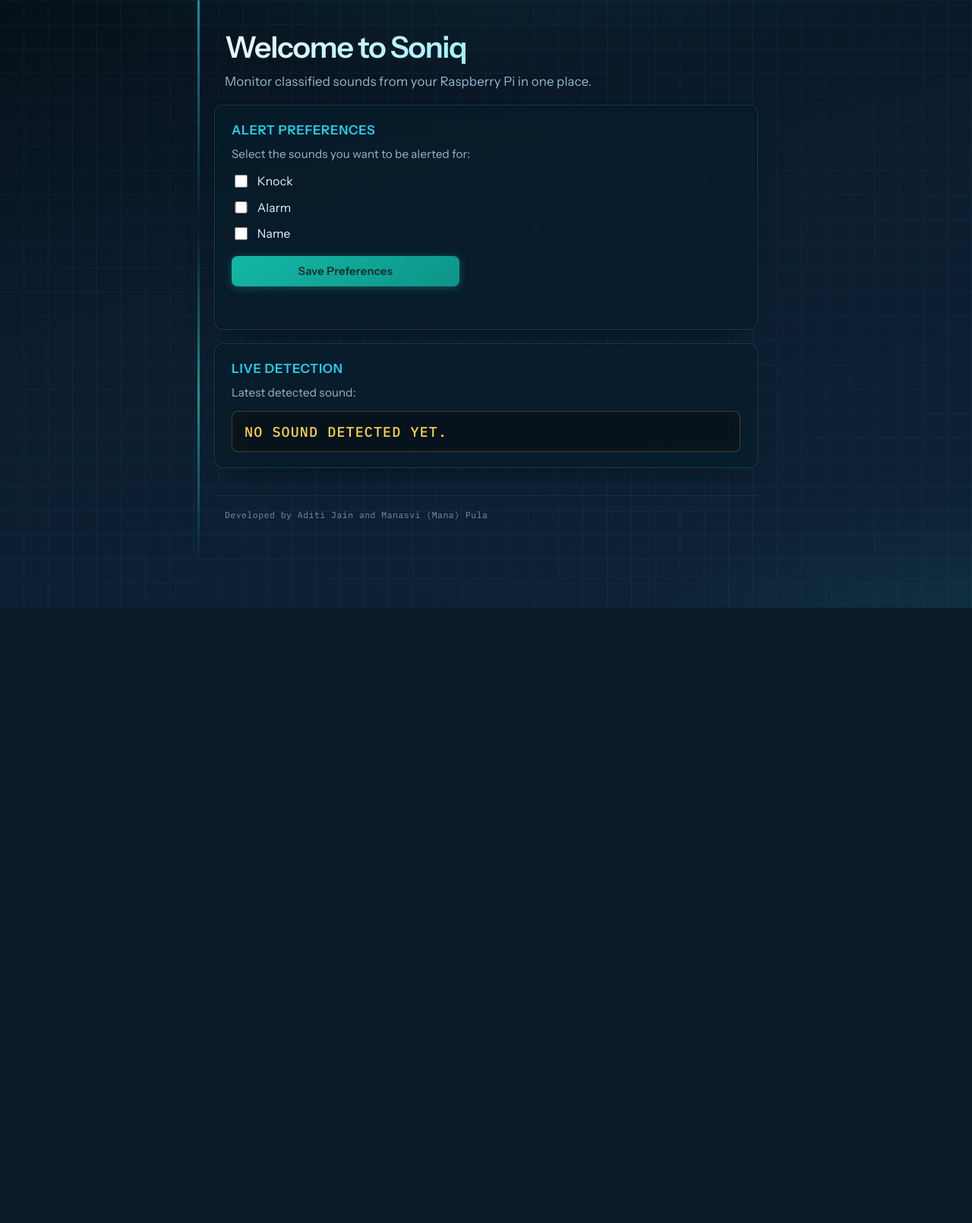
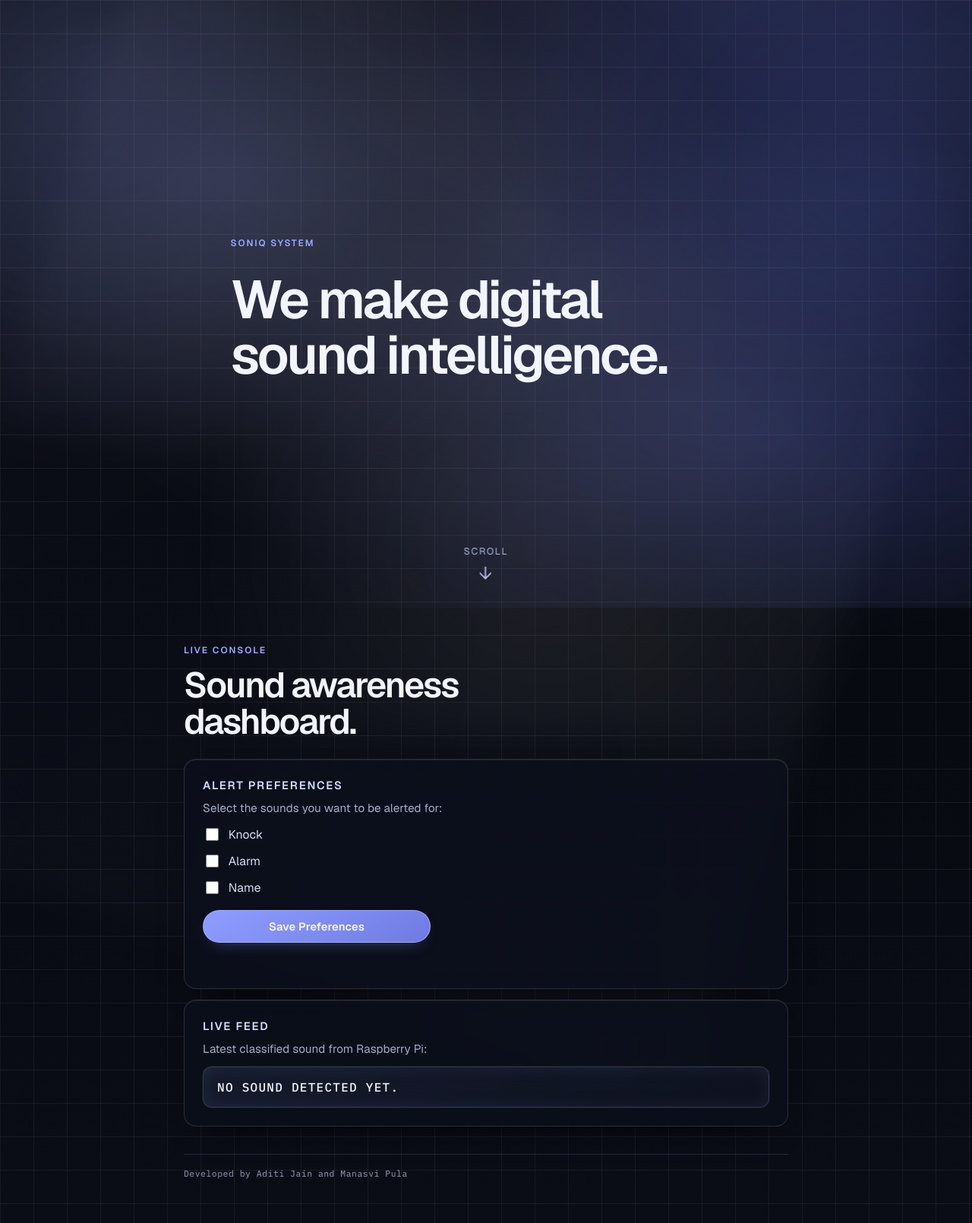
Before and after one commit to aditii-jain/soniq, a Flask app: page / in a window 1280 px wide. Shown: the whole page at 76% size. Before the commit the page ends 800 px from the top, so only its background shows below. Run offline with Flask 3, Linux system fonts and the light colour scheme; data that the repository does not hold is empty.

Commit message:
pi to webapp connection

```diff
--- a/static/app.js
+++ b/static/app.js
@@ -6,6 +6,8 @@ const startRecordingBtn = document.getElementById("start-recording-btn");
 const stopRecordingBtn = document.getElementById("stop-recording-btn");
 const recordingStatus = document.getElementById("recording-status");
 const latestDetection = document.getElementById("latest-detection");
+const introSection = document.getElementById("intro");
+const consoleSection = document.getElementById("console");
 
 let audioContext = null;
 let mediaStream = null;
@@ -150,13 +152,46 @@ async function refreshStatus() {
     const data = await res.json();
     const detection = data.last_detection;
     if (detection && detection.sound) {
-      latestDetection.textContent = `${detection.sound}`;
+      const scoreSuffix =
+        typeof detection.score === "number" ? ` (${detection.score.toFixed(2)})` : "";
+      latestDetection.textContent = `${detection.sound}${scoreSuffix}`;
     }
   } catch (err) {
     // Keep UI quiet if backend is temporarily unavailable.
   }
 }
 
+function smoothScrollToConsole() {
+  if (!consoleSection) return;
+
+  const startY = window.scrollY;
+  const targetY = consoleSection.offsetTop;
+  const distance = targetY - startY;
+  if (Math.abs(distance) < 8) return;
+
+  const durationMs = 1800;
+  const startTs = performance.now();
+
+  const step = (now) => {
+    const elapsed = now - startTs;
+    const progress = Math.min(1, elapsed / durationMs);
+    const eased = 1 - (1 - progress) ** 3;
+    window.scrollTo(0, startY + distance * eased);
+    if (progress < 1) requestAnimationFrame(step);
+  };
+
+  requestAnimationFrame(step);
+}
+
+function setupAutoIntroScroll() {
+  if (!introSection || !consoleSection) return;
+  window.scrollTo(0, 0);
+  window.setTimeout(() => {
+    smoothScrollToConsole();
+  }, 650);
+}
+
 updateNameSectionVisibility();
+setupAutoIntroScroll();
 refreshStatus();
 setInterval(refreshStatus, 2000);
--- a/static/styles.css
+++ b/static/styles.css
@@ -1,21 +1,18 @@
-/* Soniq — sound + EE lab aesthetic */
+/* Soniq — dark robotic aesthetic */
 
 :root {
-  --bg-deep: #061018;
-  --bg-mid: #0c1c2e;
-  --bg-accent: #0e2438;
-  --grid-line: rgba(56, 189, 248, 0.06);
-  --card-bg: rgba(8, 28, 42, 0.72);
-  --card-border: rgba(34, 211, 238, 0.22);
-  --text: #e8f4fc;
-  --text-muted: #94b8cc;
-  --accent-cyan: #22d3ee;
-  --accent-teal: #2dd4bf;
-  --scope-amber: #fcd34d;
-  --scope-green: #6ee7b7;
-  --btn-bg: linear-gradient(145deg, #14b8a6, #0d9488);
-  --btn-text: #042f2e;
-  --font-ui: "Instrument Sans", system-ui, sans-serif;
+  --bg: #05060b;
+  --bg-2: #0a0d16;
+  --panel: rgba(12, 16, 28, 0.72);
+  --panel-border: rgba(181, 194, 232, 0.18);
+  --panel-shadow: 0 24px 44px -28px rgba(0, 0, 0, 0.9);
+  --text: #f2f5ff;
+  --text-muted: #a2adc8;
+  --accent: #9ba8ff;
+  --line: rgba(255, 255, 255, 0.055);
+  --btn-bg: linear-gradient(145deg, #8f9dff, #6f7be2);
+  --btn-text: #f7f9ff;
+  --font-ui: "Geist", system-ui, sans-serif;
   --font-mono: "IBM Plex Mono", ui-monospace, monospace;
 }
 
@@ -28,105 +25,189 @@
 body {
   margin: 0;
   min-height: 100vh;
+  position: relative;
   font-family: var(--font-ui);
   font-weight: 400;
   color: var(--text);
-  letter-spacing: 0.01em;
-  /* Oscilloscope-style grid over deep panel; cyan/teal glow like a scope trace */
-  background-color: var(--bg-deep);
+  letter-spacing: 0.005em;
+  background-color: var(--bg);
   background-image:
-    repeating-linear-gradient(
-      0deg,
-      transparent,
-      transparent 31px,
-      var(--grid-line) 31px,
-      var(--grid-line) 32px
-    ),
-    repeating-linear-gradient(
-      90deg,
-      transparent,
-      transparent 31px,
-      var(--grid-line) 31px,
-      var(--grid-line) 32px
-    ),
-    radial-gradient(ellipse 110% 75% at 50% -25%, rgba(34, 211, 238, 0.14), transparent 52%),
-    radial-gradient(ellipse 70% 55% at 100% 110%, rgba(45, 212, 191, 0.09), transparent 50%),
-    linear-gradient(165deg, var(--bg-deep) 0%, var(--bg-mid) 42%, var(--bg-accent) 100%);
+    linear-gradient(var(--line) 1px, transparent 1px),
+    linear-gradient(90deg, var(--line) 1px, transparent 1px),
+    radial-gradient(circle at 80% -10%, rgba(130, 142, 255, 0.2), transparent 32%),
+    linear-gradient(180deg, var(--bg) 0%, var(--bg-2) 100%);
+  background-size: 44px 44px, 44px 44px, auto, auto;
+  overflow-x: hidden;
+}
+
+body::before,
+body::after {
+  content: "";
+  position: fixed;
+  inset: -18%;
+  pointer-events: none;
+  z-index: -1;
+  filter: blur(20px) saturate(130%);
+}
+
+body::before {
+  background:
+    radial-gradient(circle at 22% 22%, rgba(160, 176, 255, 0.16), transparent 32%),
+    radial-gradient(circle at 78% 35%, rgba(95, 112, 230, 0.2), transparent 38%),
+    radial-gradient(circle at 55% 78%, rgba(255, 255, 255, 0.07), transparent 34%);
+  mix-blend-mode: screen;
+  animation: glossDrift 16s ease-in-out infinite alternate;
+}
+
+body::after {
+  background:
+    conic-gradient(
+      from 30deg at 45% 45%,
+      rgba(255, 255, 255, 0.06),
+      rgba(129, 147, 255, 0.04),
+      rgba(255, 255, 255, 0.08),
+      rgba(90, 104, 210, 0.04),
+      rgba(255, 255, 255, 0.06)
+    );
+  opacity: 0.52;
+  animation: liquidRotate 22s linear infinite;
+}
+
+.intro {
+  position: relative;
+  min-height: 100vh;
+  display: grid;
+  place-content: center;
+  gap: 16px;
+  padding: 24px;
+  overflow: hidden;
+}
+
+.intro::before {
+  content: "";
+  position: absolute;
+  inset: -14%;
+  background:
+    radial-gradient(ellipse at 30% 35%, rgba(149, 161, 255, 0.18), transparent 38%),
+    radial-gradient(ellipse at 70% 65%, rgba(101, 116, 233, 0.2), transparent 40%),
+    radial-gradient(ellipse at 48% 50%, rgba(255, 255, 255, 0.08), transparent 45%);
+  filter: blur(8px);
+  animation: liquidShift 11s ease-in-out infinite alternate;
+  transform: scale(1.05);
+}
+
+.intro-noise {
+  position: absolute;
+  inset: 0;
+  background-image: linear-gradient(rgba(255, 255, 255, 0.03) 1px, transparent 1px),
+    linear-gradient(90deg, rgba(255, 255, 255, 0.03) 1px, transparent 1px);
+  background-size: 30px 30px;
+  mix-blend-mode: soft-light;
+  opacity: 0.5;
+}
+
+.intro > * {
+  position: relative;
+  z-index: 1;
+}
+
+.intro-title {
+  margin: 0;
+  max-width: 14ch;
+  font-size: clamp(2.1rem, 7vw, 4.4rem);
+}
+
+.intro-subtitle {
+  margin: 0;
+  color: var(--text-muted);
+  max-width: 46ch;
+  font-size: 1.04rem;
+  line-height: 1.5;
+}
+
+.scroll-cue {
+  position: absolute;
+  left: 50%;
+  bottom: 38px;
+  transform: translateX(-50%);
+  display: grid;
+  justify-items: center;
+  gap: 4px;
+  text-decoration: none;
+  color: #c6d1ff;
+  font-size: 0.78rem;
+  letter-spacing: 0.14em;
+  text-transform: uppercase;
+  opacity: 0.86;
+}
+
+.scroll-arrow {
+  font-size: 1.5rem;
+  line-height: 1;
+  animation: bounceArrow 1.4s ease-in-out infinite;
 }
 
 .container {
-  max-width: 760px;
+  max-width: 840px;
   margin: 0 auto;
-  padding: 40px 22px 56px;
-  position: relative;
+  padding: 48px 22px 56px;
 }
 
-.container::before {
-  content: "";
-  position: absolute;
-  inset: 0 auto 0 0;
-  width: 3px;
-  border-radius: 2px;
-  background: linear-gradient(
-    180deg,
-    var(--accent-cyan),
-    transparent 40%,
-    var(--accent-teal) 70%,
-    transparent
-  );
-  opacity: 0.65;
-  pointer-events: none;
+.hero {
+  margin-bottom: 24px;
+}
+
+.eyebrow {
+  margin: 0 0 14px;
+  font-size: 0.75rem;
+  font-weight: 600;
+  letter-spacing: 0.16em;
+  color: var(--accent);
+  text-transform: uppercase;
 }
 
 h1 {
-  margin: 0 0 10px;
-  padding-left: 14px;
-  font-size: clamp(1.85rem, 4vw, 2.45rem);
+  margin: 0;
+  font-size: clamp(1.8rem, 4.5vw, 2.9rem);
   font-weight: 600;
-  letter-spacing: -0.03em;
-  line-height: 1.15;
-  background: linear-gradient(105deg, #f0f9ff 0%, #a5f3fc 45%, #5eead4 100%);
-  -webkit-background-clip: text;
-  background-clip: text;
-  color: transparent;
+  letter-spacing: -0.045em;
+  line-height: 1.04;
+  max-width: 16ch;
 }
 
 .subtitle {
-  margin: 0 0 8px;
-  padding-left: 14px;
-  font-size: 1.05rem;
+  margin: 14px 0 0;
+  font-size: 1rem;
   font-weight: 400;
   color: var(--text-muted);
-  max-width: 34em;
+  max-width: 48ch;
   line-height: 1.5;
 }
 
 h2 {
   margin: 0 0 10px;
-  font-size: 1.05rem;
+  font-size: 0.92rem;
   font-weight: 600;
-  letter-spacing: 0.04em;
+  letter-spacing: 0.12em;
   text-transform: uppercase;
-  color: var(--accent-cyan);
+  color: #d2dcff;
 }
 
 .card {
-  background: var(--card-bg);
-  border: 1px solid var(--card-border);
-  border-radius: 12px;
-  padding: 22px 22px 20px;
-  margin-top: 18px;
-  box-shadow:
-    0 0 0 1px rgba(0, 0, 0, 0.35) inset,
-    0 20px 40px -24px rgba(0, 0, 0, 0.55);
-  backdrop-filter: blur(8px);
+  background: var(--panel);
+  border: 1px solid var(--panel-border);
+  border-radius: 16px;
+  padding: 24px;
+  margin-top: 14px;
+  box-shadow: var(--panel-shadow), 0 1px 0 rgba(255, 255, 255, 0.07) inset;
+  backdrop-filter: blur(10px);
 }
 
 .card p {
   margin: 0 0 12px;
   color: var(--text-muted);
   font-size: 0.95rem;
-  line-height: 1.55;
+  line-height: 1.5;
 }
 
 .card code {
@@ -134,8 +215,8 @@ h2 {
   font-size: 0.88em;
   padding: 0.12em 0.4em;
   border-radius: 4px;
-  background: rgba(34, 211, 238, 0.1);
-  color: var(--accent-teal);
+  background: rgba(155, 168, 255, 0.16);
+  color: #d8e0ff;
 }
 
 form {
@@ -149,12 +230,12 @@ label {
   gap: 10px;
   align-items: center;
   font-size: 0.98rem;
-  color: var(--text);
+  color: #d9e0f5;
   cursor: pointer;
 }
 
 label input[type="checkbox"] {
-  accent-color: var(--accent-teal);
+  accent-color: var(--accent);
   width: 1.05rem;
   height: 1.05rem;
 }
@@ -164,20 +245,20 @@ button {
   font-family: var(--font-ui);
   font-weight: 600;
   font-size: 0.92rem;
-  letter-spacing: 0.02em;
+  letter-spacing: 0.01em;
   background: var(--btn-bg);
   color: var(--btn-text);
-  border: none;
-  border-radius: 8px;
+  border: 1px solid rgba(176, 188, 255, 0.66);
+  border-radius: 999px;
   padding: 11px 18px;
   cursor: pointer;
-  box-shadow: 0 2px 12px rgba(20, 184, 166, 0.35);
+  box-shadow: 0 10px 22px -14px rgba(111, 123, 226, 0.7);
   transition: transform 0.12s ease, box-shadow 0.12s ease;
 }
 
 button:hover:not(:disabled) {
   transform: translateY(-1px);
-  box-shadow: 0 4px 20px rgba(20, 184, 166, 0.45);
+  box-shadow: 0 16px 28px -15px rgba(111, 123, 226, 0.85);
 }
 
 button:active:not(:disabled) {
@@ -200,22 +281,24 @@ button[disabled] {
   min-height: 24px;
   margin-top: 10px;
   font-size: 0.9rem;
-  color: var(--scope-green);
+  color: #92ffd4;
 }
 
 .detection {
   margin-top: 8px;
-  padding: 14px 16px;
+  padding: 16px 18px;
   font-family: var(--font-mono);
-  font-size: 1.15rem;
+  font-size: 1rem;
   font-weight: 500;
-  letter-spacing: 0.06em;
+  letter-spacing: 0.08em;
   text-transform: uppercase;
-  color: var(--scope-amber);
-  background: rgba(0, 0, 0, 0.35);
-  border: 1px solid rgba(252, 211, 77, 0.25);
-  border-radius: 8px;
-  box-shadow: inset 0 0 24px rgba(252, 211, 77, 0.04);
+  color: #f4f7ff;
+  background: linear-gradient(160deg, rgba(42, 50, 78, 0.38), rgba(15, 20, 34, 0.62));
+  border: 1px solid rgba(186, 197, 255, 0.2);
+  border-radius: 12px;
+  box-shadow:
+    inset 0 0 24px rgba(173, 190, 255, 0.08),
+    0 0 0 1px rgba(255, 255, 255, 0.04);
 }
 
 .hidden {
@@ -224,13 +307,49 @@ button[disabled] {
 
 .site-footer {
   margin-top: 36px;
-  padding-left: 14px;
   padding-top: 16px;
-  border-top: 1px solid rgba(34, 211, 238, 0.12);
+  border-top: 1px solid rgba(166, 182, 255, 0.18);
   font-family: var(--font-mono);
   font-size: 0.72rem;
   font-weight: 400;
   letter-spacing: 0.04em;
-  color: rgba(148, 184, 204, 0.75);
+  color: rgba(171, 183, 213, 0.86);
   line-height: 1.5;
 }
+
+@keyframes liquidShift {
+  0% {
+    transform: scale(1.04) translate3d(-1.5%, -0.7%, 0) rotate(-1deg);
+  }
+  100% {
+    transform: scale(1.1) translate3d(1.8%, 0.9%, 0) rotate(1.2deg);
+  }
+}
+
+@keyframes bounceArrow {
+  0%,
+  100% {
+    transform: translateY(0);
+  }
+  50% {
+    transform: translateY(8px);
+  }
+}
+
+@keyframes glossDrift {
+  0% {
+    transform: translate3d(-3%, -1.5%, 0) scale(1.02);
+  }
+  100% {
+    transform: translate3d(3%, 2.5%, 0) scale(1.08);
+  }
+}
+
+@keyframes liquidRotate {
+  0% {
+    transform: rotate(0deg) scale(1.04);
+  }
+  100% {
+    transform: rotate(360deg) scale(1.1);
+  }
+}
--- a/templates/index.html
+++ b/templates/index.html
@@ -7,15 +7,27 @@
     <link rel="preconnect" href="https://fonts.googleapis.com" />
     <link rel="preconnect" href="https://fonts.gstatic.com" crossorigin />
     <link
-      href="https://fonts.googleapis.com/css2?family=IBM+Plex+Mono:wght@400;500&family=Instrument+Sans:ital,wght@0,400;0,500;0,600;0,700;1,400&display=swap"
+      href="https://fonts.googleapis.com/css2?family=Geist:wght@400;500;600;700&family=IBM+Plex+Mono:wght@400;500&display=swap"
       rel="stylesheet"
     />
     <link rel="stylesheet" href="{{ url_for('static', filename='styles.css') }}" />
   </head>
   <body>
-    <main class="container">
-      <h1>Welcome to Soniq</h1>
-      <p class="subtitle">Monitor classified sounds from your Raspberry Pi in one place.</p>
+    <section class="intro" id="intro">
+      <div class="intro-noise"></div>
+      <p class="eyebrow">SONIQ SYSTEM</p>
+      <h1 class="intro-title">We make digital sound intelligence.</h1>
+      <a class="scroll-cue" href="#console" aria-label="Scroll to live console">
+        <span>Scroll</span>
+        <span class="scroll-arrow">↓</span>
+      </a>
+    </section>
+
+    <main class="container" id="console">
+      <header class="hero">
+        <p class="eyebrow">LIVE CONSOLE</p>
+        <h1>Sound awareness dashboard.</h1>
+      </header>
 
       <section class="card">
         <h2>Alert Preferences</h2>
@@ -40,13 +52,13 @@
       </section>
 
       <section class="card">
-        <h2>Live Detection</h2>
-        <p>Latest detected sound:</p>
+        <h2>Live Feed</h2>
+        <p>Latest classified sound from Raspberry Pi:</p>
         <div id="latest-detection" class="detection">No sound detected yet.</div>
       </section>
 
       <footer class="site-footer">
-        Developed by Aditi Jain and Manasvi (Mana) Pula
+        Developed by Aditi Jain and Manasvi Pula
       </footer>
     </main>
 
```
Also changed, not shown: pi_client.py (+16 -0 lines).
